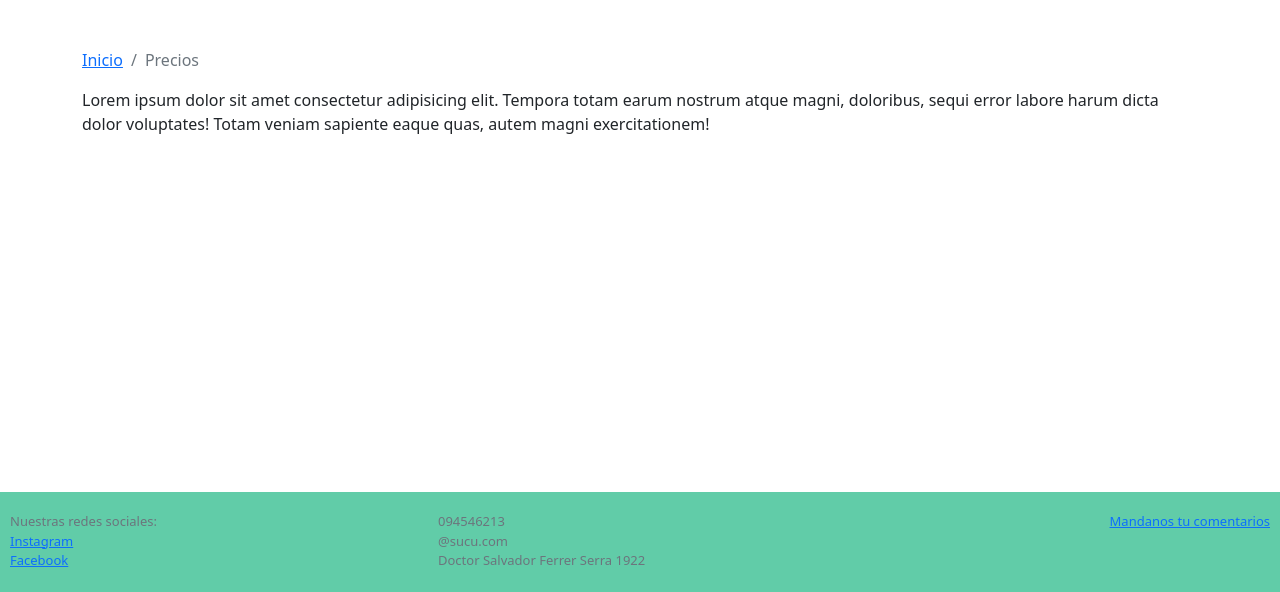
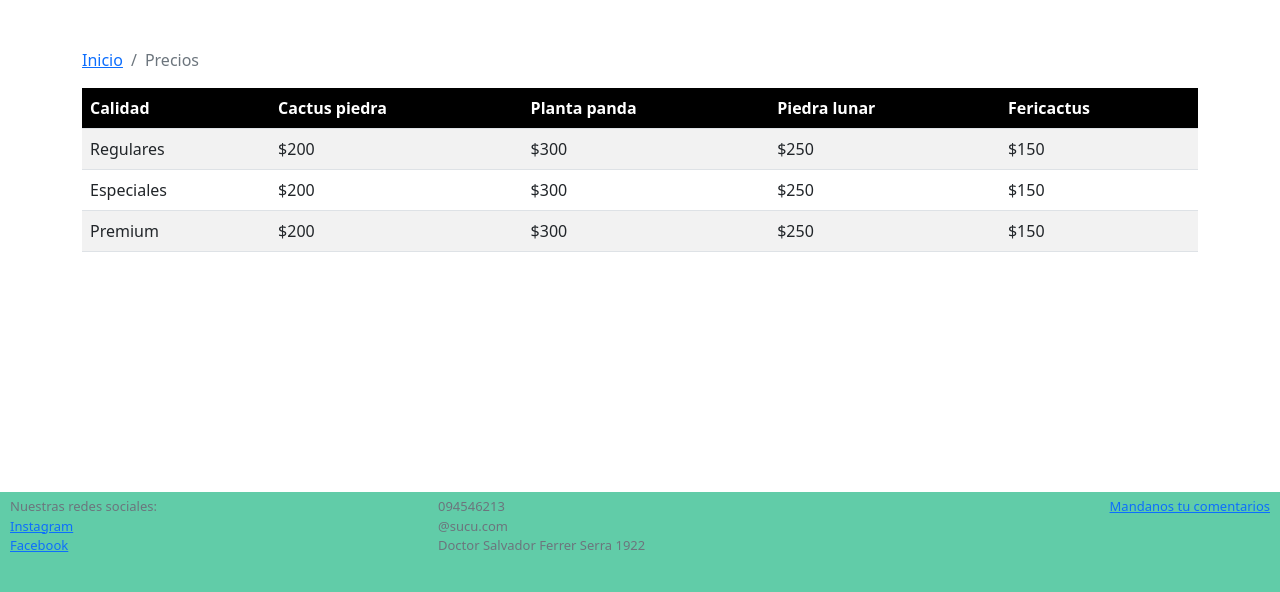
Before and after one commit to ezequielbuffa/hotels-guide, a website: page price.html in a window 1280 px wide. Shown: the part 208-800 px from the top of the page. Drawn offline with nearby package versions, Linux system fonts and the light colour scheme; a web font is replaced by a local one.

Commit message:
Price table

```diff
--- a/css/styles.css
+++ b/css/styles.css
@@ -4,6 +4,7 @@
     background-color: rgb(10, 221, 175);
     padding: 50px 50px 50px;
     background-image: url("/img/header2.jpg");
+    width: 100%;
     background-size: cover;
     font-family:Arial, Helvetica, sans-serif;
     margin-top: 50px;
@@ -34,7 +35,7 @@ footer {
     height: 100px;
     width: 100%;
     overflow: hidden;
-    padding: 20px 10px 10px;
+    padding: 5px 10px 10px;
     text-align: left;
     font-size: small;
 }
@@ -91,3 +92,8 @@ form div {
 #form-button {
     margin-bottom: 10px;
 }
+
+.thead-dark {
+    color: white;
+    background-color: black;
+}
--- a/price.html
+++ b/price.html
@@ -38,11 +38,40 @@
                 <li class="breadcrumb-item active" aria-current="page">Precios</li>
             </ol>
         </nav>
-        <span>
-            Lorem ipsum dolor sit amet consectetur adipisicing elit. Tempora totam earum nostrum atque magni, doloribus,
-            sequi error labore harum dicta dolor voluptates! Totam veniam sapiente eaque quas, autem magni
-            exercitationem!
-        </span>
+        <div class="table-responsibe">
+            <table class="table table-striped">
+                <thead class="thead-dark">
+                    <th>Calidad</th>
+                    <th>Cactus piedra</th>
+                    <th>Planta panda</th>
+                    <th>Piedra lunar</th>
+                    <th>Fericactus</th>
+                </thead>
+                <tbody>
+                    <tr>
+                        <td>Regulares</td>
+                        <td>$200</td>
+                        <td>$300</td>
+                        <td>$250</td>
+                        <td>$150</td>
+                    </tr>
+                    <tr>
+                        <td>Especiales</td>
+                        <td>$200</td>
+                        <td>$300</td>
+                        <td>$250</td>
+                        <td>$150</td>
+                    </tr>
+                    <tr>
+                        <td>Premium</td>
+                        <td>$200</td>
+                        <td>$300</td>
+                        <td>$250</td>
+                        <td>$150</td>
+                    </tr>
+                </tbody>
+            </table>
+        </div>
         <footer class="text-muted">
             <div class="row">
                 <div class="col d-flex flex-column align-items-start">
```
Also changed, not shown: index.html (+2 -3 lines).
